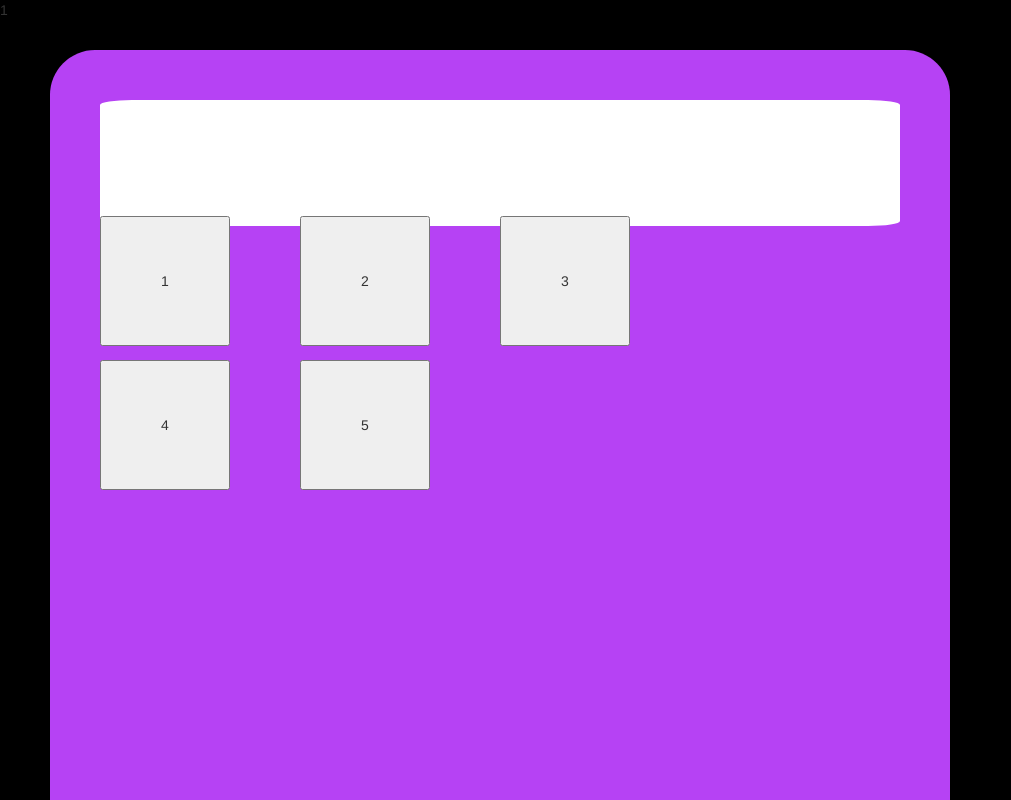
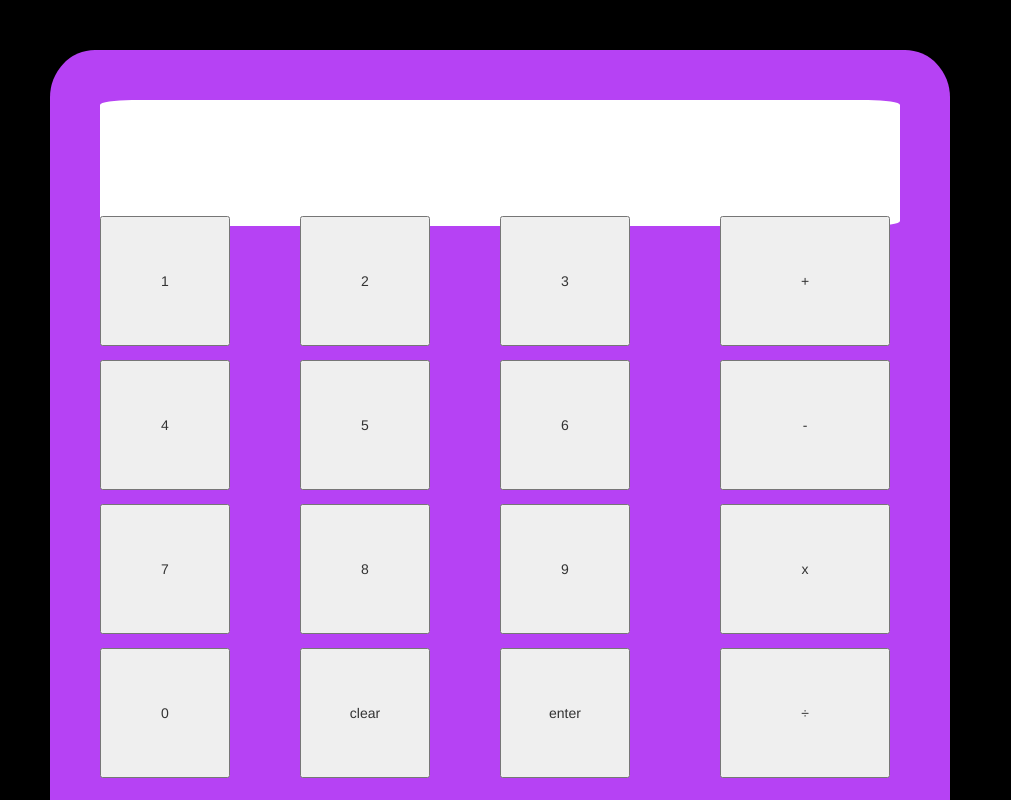
Before and after one commit to willow-the/project.my-calc, a plain HTML site: page index.html in a window 1280 px wide. Shown: the top 800 px of the page, without its empty margins (0-1011 px from the left). Drawn offline with Linux system fonts and the light colour scheme.

Commit message:
I DID SOO MUCH

```diff
--- a/index.html
+++ b/index.html
@@ -23,7 +23,18 @@
     <button class="numbers" id="three">3</button>
     <button class="numbers" id="four">4</button>
     <button class="numbers" id="five">5</button>
-    <p id="display">1</p>
+    <button class="numbers" id="six">6</button>
+    <button class="numbers" id="seven">7</button>
+    <button class="numbers" id="eight">8</button>
+    <button class="numbers" id="nine">9</button>
+    <button class="numbers" id="zero">0</button>
+    <button id="clear">clear</button>
+    <button id="enter">enter</button>
+    <button id="add">+</button>
+    <button id="subtract">-</button>
+    <button id="mult">x</button>
+    <button id="div">÷</button>
+    <p id="display"></p>
     <!-- 👆 Put Your HTML Here 👆 -->
 
 
--- a/script.js
+++ b/script.js
@@ -1,4 +1,64 @@
 $(document).ready(function() {
+ $("#one").click(function() {
+   $("#display").append("1");
+ });
+ $("#two").click(function() {
+   $("#display").append("2");
+ });
+ $("#three").click(function() {
+   $("#display").append("3");
+ });
+ $("#four").click(function() {
+   $("#display").append("4");
+ });
+ $("#five").click(function() {
+   $("#display").append("5");
+ });
+ $("#six").click(function() {
+   $("#display").append("6");
+ });
+ $("#seven").click(function() {
+   $("#display").append("7");
+ });
+ $("#eight").click(function() {
+    $("#display").append("8");
+  });
+  $("#nine").click(function() {
+    $("#display").append("9");
+  });
+  $("#zero").click(function() {
+    $("#display").append("0");
+  });
+  $("#clear").click(function() {
+    $("#display").empty();
+  });
+  $("#add").click(function(){
+    $("#display").append("+");
+  });
+  $("#subtract").click(function(){
+    $("#display").append("-");
+  });
+  $("#mult").click(function(){
+    $("#display").append("*");
+  });
+  $("#div").click(function(){
+    $("#display").append("/");
+  });
+  $("#enter").click(function(){
+    var x = document.getElementById("display").textContent;
+    console.log(x);
+    if (x.includes("+")) {
+      var n = x.indexOf("+");
+      console.log(n);
+      var y = x.substring(0, n);
+      console.log(y);
+      var y2 = parseInt(y, 10);
+      console.log(y2);
+      console.log(typeof y2);
+
+    }
+
+  });
 
 
 });
--- a/styles.css
+++ b/styles.css
@@ -11,6 +11,7 @@ body {
   margin: 50px;
   border-radius: 5%;
   position: absolute;
+  height: 950px;
 }
 
 #calcdisplay {
@@ -23,11 +24,30 @@ body {
   border-radius: 4%
 }
 
+#display {
+    position: absolute;
+    top: 15%;
+    margin-left: 150px;
+}
+
 .numbers {
   height: 130px;
   width: 130px;
 }
-
+#clear {
+  height: 130px;
+  width: 130px;
+  position: absolute;
+  top: 81%;
+  margin-left: 300px;
+}
+#enter {
+  height: 130px;
+  width: 130px;
+  position: absolute;
+  top: 81%;
+  margin-left: 500px;
+}
 #one {
   position: absolute;
   top: 27%;
@@ -53,3 +73,61 @@ body {
   top: 45%;
   margin-left: 300px;
 }
+#six {
+  position: absolute;
+  top: 45%;
+  margin-left: 500px;
+}
+#seven {
+  position: absolute;
+  top: 63%;
+  margin-left: 100px;
+}
+#eight {
+  position: absolute;
+  top: 63%;
+  margin-left: 300px;
+}
+#nine {
+  position: absolute;
+  top: 63%;
+  margin-left: 500px;
+}
+#zero {
+  position: absolute;
+  top: 81%;
+  margin-left: 100px;
+}
+
+
+#add {
+  height: 130px;
+  width: 170px;
+  position: absolute;
+  top: 27%;
+  margin-left: 720px;
+}
+
+#subtract {
+  height: 130px;
+  width: 170px;
+  position: absolute;
+  top: 45%;
+  margin-left: 720px;
+}
+
+#mult {
+  height: 130px;
+  width: 170px;
+  position: absolute;
+  top: 63%;
+  margin-left: 720px;
+}
+
+#div {
+  height: 130px;
+  width: 170px;
+  position: absolute;
+  top: 81%;
+  margin-left: 720px;
+}
```
